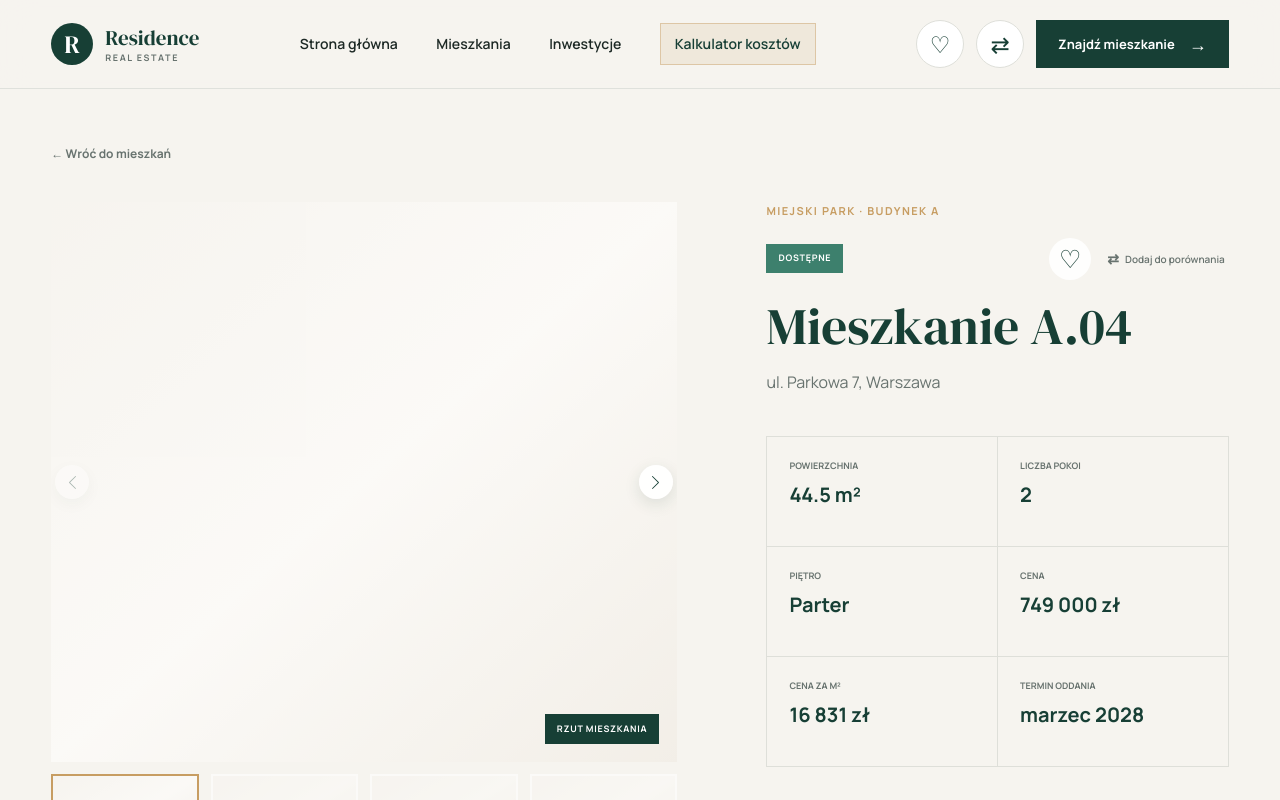
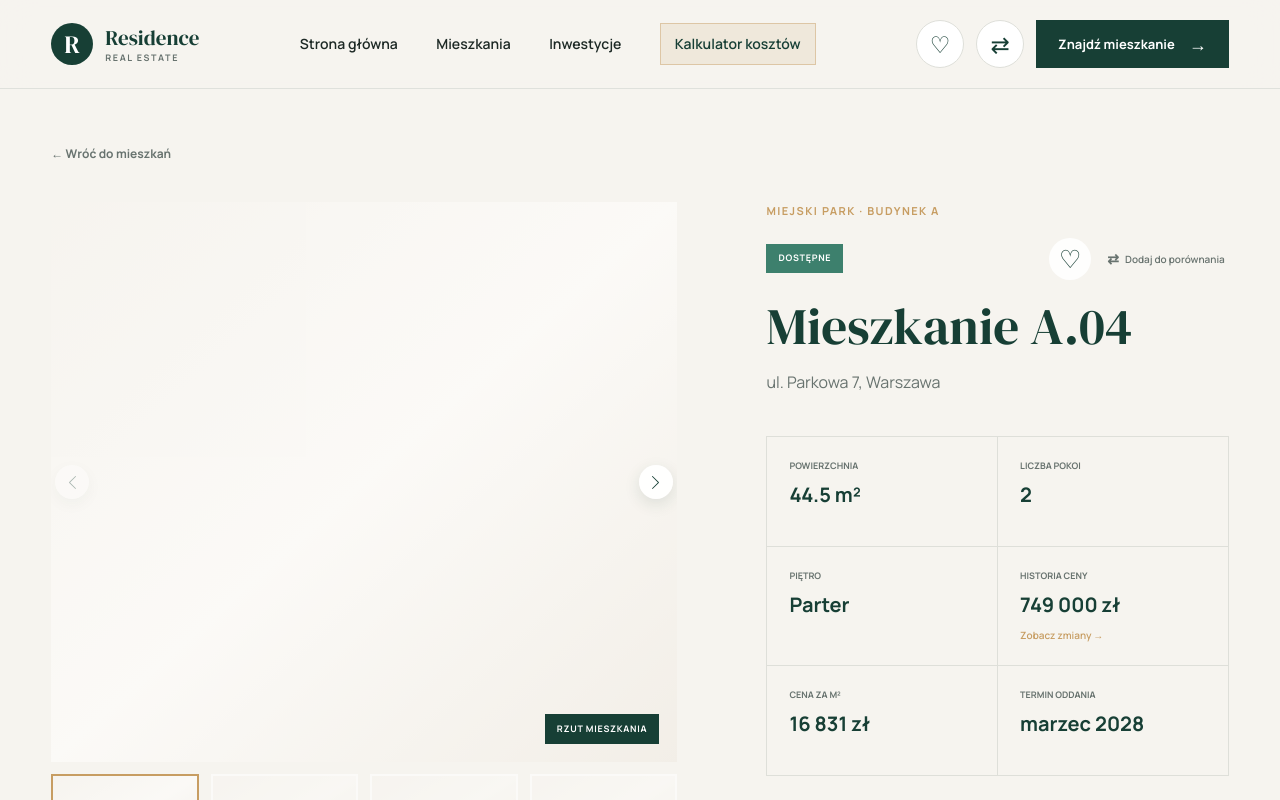
Before and after one commit to natalkakielbicka-coder/real-estate, a Vue app: page /mieszkania/miejski-park-a-04 in a window 1280 px wide. Shown: the top 800 px of the page. Built offline with nearby package versions, Linux system fonts and the light colour scheme.

Commit message:
Add apartment price history

```diff
--- /dev/null
+++ b/src/components/ApartmentPriceHistory.vue
@@ -0,0 +1,144 @@
+<script setup>
+import { ref, computed } from 'vue'
+import { formatPrice } from '../utils/apartmentFormatters'
+
+const props = defineProps({
+  currentPrice: {
+    type: Number,
+    required: true
+  },
+  priceHistory: {
+    type: Array,
+    default: () => []
+  }
+})
+
+const isOpen = ref(false)
+
+const sortedPriceHistory = computed(() => {
+  return [...props.priceHistory].sort((firstEntry, secondEntry) => {
+    return new Date(secondEntry.date) - new Date(firstEntry.date)
+  })
+})
+
+const openModal = () => {
+  isOpen.value = true
+}
+
+const closeModal = () => {
+  isOpen.value = false
+}
+
+const formatHistoryDate = (date) => {
+  return new Intl.DateTimeFormat('pl-PL', {
+    day: 'numeric',
+    month: 'long',
+    year: 'numeric'
+  }).format(new Date(date))
+}
+</script>
+
+<template>
+  <button
+    class="min-h-[110px] border-r border-b border-line bg-transparent p-[22px] text-left transition-colors hover:bg-panel"
+    type="button"
+    :disabled="props.priceHistory.length === 0"
+    @click="openModal"
+  >
+    <span class="mb-2 block text-[9px] font-bold text-muted uppercase">
+      Historia ceny
+    </span>
+
+    <strong class="block text-xl text-brand">
+      {{ formatPrice(props.currentPrice) }} zł
+    </strong>
+
+    <span
+      v-if="props.priceHistory.length > 0"
+      class="mt-2 block text-[10px] font-semibold text-gold"
+    >
+      Zobacz zmiany →
+    </span>
+  </button>
+
+  <Teleport to="body">
+    <div
+      v-if="isOpen"
+      class="fixed inset-0 z-[200] flex items-center justify-center bg-black/55 p-4"
+      role="presentation"
+      @click.self="closeModal"
+    >
+      <section
+        class="relative max-h-[90vh] w-full max-w-[560px] overflow-y-auto rounded-[14px] bg-panel p-[clamp(22px,4vw,36px)] shadow-[0_24px_80px_rgba(0,0,0,0.25)]"
+        role="dialog"
+        aria-modal="true"
+        aria-labelledby="price-history-title"
+      >
+        <button
+          class="absolute top-4 right-4 grid size-10 place-items-center rounded-full border border-line bg-panel text-xl text-brand transition-colors hover:border-brand"
+          type="button"
+          aria-label="Zamknij historię ceny"
+          @click="closeModal"
+        >
+          ×
+        </button>
+
+        <p
+          class="mb-2 text-[10px] font-bold tracking-[0.13em] text-gold uppercase"
+        >
+          Zmiany w czasie
+        </p>
+
+        <h2
+          id="price-history-title"
+          class="mb-6 pr-12 text-[clamp(28px,4vw,38px)]"
+        >
+          Historia ceny
+        </h2>
+
+        <div class="overflow-hidden rounded-[6px] border border-line">
+          <div class="max-h-[320px] overflow-y-auto">
+            <table class="w-full border-collapse">
+              <thead class="sticky top-0 z-10 bg-page">
+                <tr>
+                  <th
+                    class="px-4 py-3 text-left text-[10px] font-bold tracking-[0.08em] text-muted uppercase"
+                    scope="col"
+                  >
+                    Data
+                  </th>
+
+                  <th
+                    class="px-4 py-3 text-right text-[10px] font-bold tracking-[0.08em] text-muted uppercase"
+                    scope="col"
+                  >
+                    Cena
+                  </th>
+                </tr>
+              </thead>
+
+              <tbody class="divide-y divide-line">
+                <tr
+                  v-for="entry in sortedPriceHistory"
+                  :key="entry.date"
+                >
+                  <td class="px-4 py-4 text-sm text-muted">
+                    {{ formatHistoryDate(entry.date) }}
+                  </td>
+
+                  <td class="px-4 py-4 text-right font-semibold text-brand">
+                    {{ formatPrice(entry.price) }} zł
+                  </td>
+                </tr>
+              </tbody>
+            </table>
+          </div>
+        </div>
+
+        <p class="mt-5 mb-0 text-xs leading-relaxed text-muted">
+          Najnowsza pozycja przedstawia aktualną cenę mieszkania.
+        </p>
+      </section>
+    </div>
+  </Teleport>
+</template>
--- a/src/data/apartments.js
+++ b/src/data/apartments.js
@@ -13,6 +13,20 @@ const apartmentsData = [
     rooms: 2,
     area: 46.8,
     price: 639000,
+    priceHistory: [
+      {
+        date: '2025-11-03',
+        price: 619000
+      },
+      {
+        date: '2026-03-12',
+        price: 629000
+      },
+      {
+        date: '2026-08-20',
+        price: 639000
+      }
+    ],
     status: 'available',
     exposure: ['south', 'west'],
     outdoorSpace: {
@@ -797,11 +811,31 @@ const investmentGalleries = {
   ]
 }
 
+const PRICE_HISTORY_DATES = ['2025-11-03', '2026-03-12', '2026-08-20']
+
+const PRICE_HISTORY_PATTERNS = [
+  [0.94, 0.97, 1],
+  [1.04, 1.02, 1],
+  [0.98, 0.95, 1]
+]
+
+const createPriceHistory = (currentPrice, apartmentId) => {
+  const pattern =
+    PRICE_HISTORY_PATTERNS[apartmentId % PRICE_HISTORY_PATTERNS.length]
+
+  return PRICE_HISTORY_DATES.map((date, index) => ({
+    date,
+    price: Math.round((currentPrice * pattern[index]) / 1000) * 1000
+  }))
+}
+
 export const apartments = [
   ...apartmentsData,
   ...additionalZieloneTarasyApartments
 ].map((apartment) => ({
   ...apartment,
+  priceHistory:
+    apartment.priceHistory ?? createPriceHistory(apartment.price, apartment.id),
   floorPlan:
     apartment.floorPlan ?? `/images/apartments/plans/${apartment.slug}.jpg`,
   gallery: investmentGalleries[apartment.investmentId]
--- a/src/views/ApartmentDetailsView.vue
+++ b/src/views/ApartmentDetailsView.vue
@@ -12,7 +12,6 @@ import ApartmentGrid from '../components/ApartmentGrid.vue'
 import FavoriteButton from '../components/FavoriteButton.vue'
 import {
   getFloorLabel,
-  formatPrice,
   formatPricePerMeter
 } from '../utils/apartmentFormatters'
 import { downloadApartmentPdf } from '../utils/apartmentPdf'
@@ -26,6 +25,7 @@ import { useFavorites } from '../composables/useFavorites'
 import { useRecentlyViewed } from '../composables/useRecentlyViewed'
 import CompareButton from '../components/CompareButton.vue'
 import { useComparison } from '../composables/useComparison'
+import ApartmentPriceHistory from '../components/ApartmentPriceHistory.vue'
 
 const route = useRoute()
 const { showToast } = useToast()
@@ -260,17 +260,10 @@ const hasInteractiveFloorPlan = computed(() => {
               </strong>
             </div>
 
-            <div class="min-h-[110px] border-r border-b border-line p-[22px]">
-              <span
-                class="mb-2 block text-[9px] font-bold text-muted uppercase"
-              >
-                Cena
-              </span>
-
-              <strong class="block text-xl text-brand">
-                {{ formatPrice(apartment.price) }} zł
-              </strong>
-            </div>
+            <ApartmentPriceHistory
+              :current-price="apartment.price"
+              :price-history="apartment.priceHistory"
+            />
 
             <div class="min-h-[110px] border-r border-b border-line p-[22px]">
               <span
```
